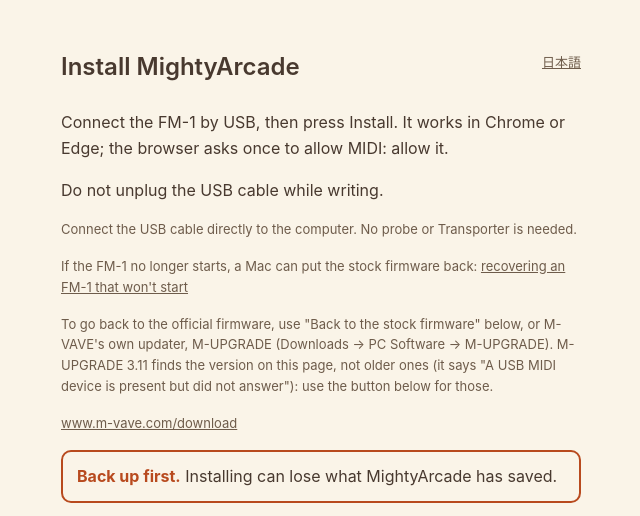
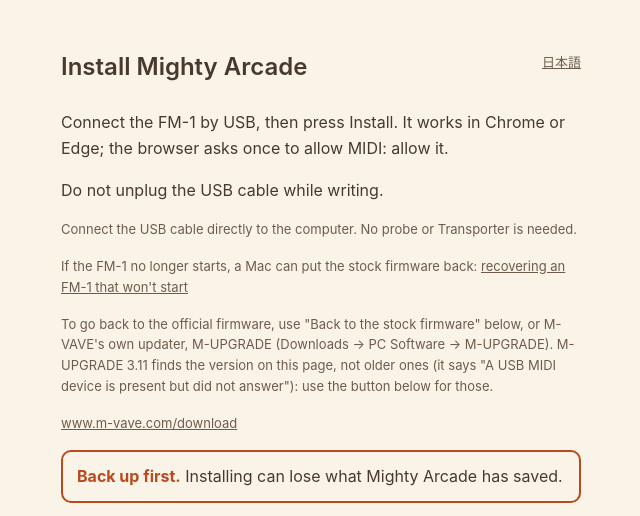
Before and after one commit to NickCulbertson/FM1-Mighty-Arcade, a plain HTML site: page install/index.html in a window 1280 px wide. Shown: the top 516 px of the page, 319-959 px from the left. Drawn offline with Linux system fonts and the light colour scheme; no server answers.

Commit message:
Site for Mighty Arcade 1.0 (from 6c71cf6)

```diff
--- a/install/index.html
+++ b/install/index.html
@@ -8,7 +8,7 @@
 <head>
 <meta charset="utf-8">
 <meta name="viewport" content="width=device-width, initial-scale=1">
-<title>Install · MightyArcade</title>
+<title>Install · Mighty Arcade</title>
 <style>
   /* light: the coral and the dim brown darkened just enough for 4.5:1 on the cream (and white on the coral) */
   :root { --bg: #faf4e8; --fg: #48392f; --dim: #6e5c4b; --accent: #b84a1e; --on-accent: #fff; --bad: #a3271b; --focus: #1f6fd1; }
@@ -61,7 +61,7 @@
 <body>
 <main>
   <button type="button" class="lang" id="lang" lang="ja">日本語</button>
-  <h1>Install MightyArcade</h1>
+  <h1>Install Mighty Arcade</h1>
   <p data-t="intro">Connect the FM-1 by USB, then press Install. It works in Chrome or Edge; the browser asks once to allow MIDI: allow it.</p>
   <p data-t="warn">Do not unplug the USB cable while writing.</p>
   <p class="small" data-t="direct"></p>
@@ -103,7 +103,7 @@
   <p id="reportstatus" role="status"></p>
   <label class="sr" for="report" data-t="reportlabel">Crash report</label>
   <textarea id="report" readonly hidden rows="14"></textarea>
-  <p><a href="../" data-t="manual">Back to MightyArcade</a></p>
+  <p><a href="../" data-t="manual">Back to Mighty Arcade</a></p>
 </main>
 <dialog id="appask" aria-labelledby="appaskh">
   <form method="dialog">
@@ -125,7 +125,7 @@
   </form>
 </dialog>
 <footer>
-  <p class="small">MightyArcade is built on fm1-base and felucca-bsp, from Felucca by Leo Kuroshita (@kurogedelic), <a href="https://hugelton.com" target="_blank" rel="noopener">Hügelton Instruments<span class="sr" data-t="newtab"> (opens in a new tab)</span></a>. Built on fm1-base by Charles Vestal and felucca-bsp; the sound engine is Mighty Arp's<br>
+  <p class="small">Mighty Arcade is built on fm1-base and felucca-bsp, from Felucca by Leo Kuroshita (@kurogedelic), <a href="https://hugelton.com" target="_blank" rel="noopener">Hügelton Instruments<span class="sr" data-t="newtab"> (opens in a new tab)</span></a>. Built on fm1-base by Charles Vestal and felucca-bsp; the sound engine is Mighty Arp's<br>
     Fonts: Barlow Semi Condensed (SIL OFL 1.1). M-VAVE and FM-1 are trademarks of their respective owners.<br>
     <span data-t="license"></span> <a href="https://github.com/NickCulbertson/FM1-Mighty-Arcade" target="_blank" rel="noopener">github.com/NickCulbertson/FM1-Mighty-Arcade<span class="sr" data-t="newtab"> (opens in a new tab)</span></a></p>
 </footer>
@@ -924,13 +924,13 @@ const TEXT = {
     newtab: "（新しいタブで開きます）", progress: "進行状況", pct: " {n}%",
     warn: "書き込み中は USB を抜かないでください。",
     install: "インストール", other: "English",
-    manual: "MightyArcade のページへ",
+    manual: "Mighty Arcade のページへ",
     direct: "USB ケーブルはパソコンに直接つないでください。Probe や Transporter などの機材は不要です。",
     brick: "万一 FM-1 が起動しなくなった場合は、Mac から標準ファームウェアに戻せます:",
     bricklink: "起動しない FM-1 の復旧（英語）",
     back: "公式ファームウェアに戻すには、このページ下の「純正ファームウェアに戻す」か、M-VAVE 公式のアップデーター M-UPGRADE（Downloads → PC Software → M-UPGRADE）を使います。M-UPGRADE 3.11 はこのページのバージョンを見つけますが、それより古いバージョンは見つけられません（「A USB MIDI device is present but did not answer」と表示されます）。その場合はこのページ下のボタンを使ってください。",
     stockh: "純正ファームウェアに戻す",
-    stockwhy: "M-VAVE の FM-1 ファームウェアを、MightyArcade（またはそのセーフモード）から同じ USB ケーブルで書き込みます。MightyArcade で保存したものは消えることがあります。",
+    stockwhy: "M-VAVE の FM-1 ファームウェアを、Mighty Arcade（またはそのセーフモード）から同じ USB ケーブルで書き込みます。Mighty Arcade で保存したものは消えることがあります。",
     stock1: "M-VAVE の FM-1 ファームウェアをダウンロード:",
     stock2: "ダウンロードしたファイルを選ぶ:",
     stock3: "FM-1 を USB で接続し、下のボタンを押す。",
@@ -956,19 +956,19 @@ const TEXT = {
     reporth: "不具合を報告する",
     reportwhy: "FM-1 がクラッシュしたら、電源を切らずに USB で接続し、下のボタンを押してください。クラッシュの記録は再起動では残りますが、電源を切ると消えます。表示された内容をコピーして、何をしていたかと一緒に送ってください。",
     reportread: "クラッシュの記録を読む", reportcopy: "コピー", reportlabel: "クラッシュの記録",
-    reportwait: "読み込み中…", reportnone: "応答がありません。FM-1 が MightyArcade を実行しているか確かめてください。",
+    reportwait: "読み込み中…", reportnone: "応答がありません。FM-1 が Mighty Arcade を実行しているか確かめてください。",
     reportok: "読み込みました。コピーして送ってください。", reportcopied: "コピーしました。",
     mboot: "m-bootloader も書き込む: 電源を入れるときに PLAY を押したままでリカバリーメニュー、REC でアップデートモード。ファームウェアが起動しないときにも使えます。",
     mbootwhy: "Julius Vitkauskas によるオープンなブートローダー（MIT）。M-VAVE のブートローダーと置き換わり、ファームウェアを更新しても残ります。「純正ファームウェアに戻す」で M-VAVE のものに戻ります。メニューの WIPE USER DATA は、ファームウェアが保存したものをすべて消去します。",
     confirmh: "インストールの前に",
     confirm1: "書き込み中、FM-1 の画面には UPDATING と進み具合が出るか、暗いままになります。このページに「完了しました」と出るまで、USB ケーブルを抜いたり電源を切ったりしないでください。数分かかることがあります。",
     confirmboot: "ファームウェアの後に m-bootloader を書き込みます。FM-1 はその間にもう一度再起動します。",
-    bakh: "先にバックアップを。", confirmbak: "書き込みで MightyArcade に保存したものが消えることがあります。",
+    bakh: "先にバックアップを。", confirmbak: "書き込みで Mighty Arcade に保存したものが消えることがあります。",
     bakok: "バックアップを取った（または残したいものはない）",
-    backuplink: "MightyArcade をバックアップする", confirmgo: "書き込む", confirmcancel: "キャンセル",
+    backuplink: "Mighty Arcade をバックアップする", confirmgo: "書き込む", confirmcancel: "キャンセル",
     bootstart: "m-bootloader を書き込み中", bootwrite: "m-bootloader を書き込み中。FM-1 は自動で再起動します",
     bootdone: "完了しました（m-bootloader 付き）",
-    bootrefused: "MightyArcade はインストールされましたが、m-bootloader は書き込めませんでした。ほかは何も変わっていません。",
+    bootrefused: "Mighty Arcade はインストールされましたが、m-bootloader は書き込めませんでした。ほかは何も変わっていません。",
     stockdamaged: "このファイルは壊れています。もう一度ダウンロードしてください。",
     stockunknown: "M-VAVE の FM-1 ファームウェアです（このページにチェックサムのないバージョン）。書き込む前に FM-1 がもう一度確認します。ボタンを押してください。",
     stockmodified: "このファイルは M-VAVE のものではありません。チェックサムを知っているバージョンだと名乗っていますが、チェックサムが一致しません。上のリンクからもう一度ダウンロードしてください。",
@@ -977,12 +977,12 @@ const TEXT = {
     tryport: "試す", pickwait: "問い合わせ中…", pickempty: "ほかの MIDI ポートはありません。",
     picknone: "{port} からは FM-1 の応答がありません。",
     pickok: "{port} で {id} が見つかりました。このブラウザが覚えておきます。もう一度押してください。",
-    res: "MightyArcade のデータを書き込み中", resdone: "完了しました（MightyArcade のデータも書き込みました）",
-    resfail: "MightyArcade はインストールされ、動きます。ただしMightyArcade のデータは、もう一度インストールするまでありません。書き込めなかった理由: ",
+    res: "Mighty Arcade のデータを書き込み中", resdone: "完了しました（Mighty Arcade のデータも書き込みました）",
+    resfail: "Mighty Arcade はインストールされ、動きます。ただしMighty Arcade のデータは、もう一度インストールするまでありません。書き込めなかった理由: ",
     res2: "転送が途中で止まりました。", res7: "FM-1 がメモリを消去できませんでした。", res8: "FM-1 がメモリに書き込めませんでした。",
-    res10: "FM-1 が再生中です。止めてから、もう一度インストールしてください。", res20: "このMightyArcade のデータは MightyArcade の別のビルドのものです。",
+    res10: "FM-1 が再生中です。止めてから、もう一度インストールしてください。", res20: "このMighty Arcade のデータは Mighty Arcade の別のビルドのものです。",
     res21: "FM-1 が保存したものを移動中です。電源を入れ直してから、もう一度インストールしてください。",
-    res22: "書き込んだ内容の確認に失敗しました。", resload: "MightyArcade のデータのファイルを読み込めませんでした。ページを再読み込みしてください。",
+    res22: "書き込んだ内容の確認に失敗しました。", resload: "Mighty Arcade のデータのファイルを読み込めませんでした。ページを再読み込みしてください。",
     resnoreturn: "インストール後、FM-1 が応答しませんでした。", reslost: "USB の接続が切れました。",
     resother: "エラーコード ",
   },
@@ -991,13 +991,13 @@ const TEXT = {
     newtab: " (opens in a new tab)", progress: "Progress", pct: ", {n} percent",
     warn: "Do not unplug the USB cable while writing.",
     install: "Install", other: "日本語",
-    manual: "Back to MightyArcade",
+    manual: "Back to Mighty Arcade",
     direct: "Connect the USB cable directly to the computer. No probe or Transporter is needed.",
     brick: "If the FM-1 no longer starts, a Mac can put the stock firmware back:",
     bricklink: "recovering an FM-1 that won't start",
     back: "To go back to the official firmware, use \"Back to the stock firmware\" below, or M-VAVE's own updater, M-UPGRADE (Downloads → PC Software → M-UPGRADE). M-UPGRADE 3.11 finds the version on this page, not older ones (it says \"A USB MIDI device is present but did not answer\"): use the button below for those.",
     stockh: "Back to the stock firmware",
-    stockwhy: "This writes M-VAVE's own FM-1 firmware back, from MightyArcade (or its safe mode, or another firmware with the same update entry) over the same USB cable. What MightyArcade saved may be lost.",
+    stockwhy: "This writes M-VAVE's own FM-1 firmware back, from Mighty Arcade (or its safe mode, or another firmware with the same update entry) over the same USB cable. What Mighty Arcade saved may be lost.",
     stock1: "Download M-VAVE's FM-1 firmware:",
     stock2: "Choose the file you downloaded:",
     stock3: "Connect the FM-1 by USB and press the button below.",
@@ -1023,19 +1023,19 @@ const TEXT = {
     reporth: "Report a problem",
     reportwhy: "If the FM-1 crashed, don't switch it off: connect it by USB and press the button below. The crash record survives a restart, but not switching off. Copy what appears and send it, with what you were doing at the time.",
     reportread: "Read the crash report", reportcopy: "Copy", reportlabel: "Crash report",
-    reportwait: "Reading…", reportnone: "No answer. Check that the FM-1 is running MightyArcade.",
+    reportwait: "Reading…", reportnone: "No answer. Check that the FM-1 is running Mighty Arcade.",
     reportok: "Read. Copy it and send it.", reportcopied: "Copied.",
     mboot: "Also install m-bootloader: hold PLAY while switching on for a recovery menu, or REC for update mode, even when a firmware won't start.",
     mbootwhy: "An open bootloader by Julius Vitkauskas (MIT). It replaces M-VAVE's bootloader and stays through firmware updates; \"Back to the stock firmware\" puts M-VAVE's back. Its menu's WIPE USER DATA erases everything firmwares have saved.",
     confirmh: "Before you install",
     confirm1: "While it is written, the FM-1's screen shows UPDATING and a bar, or stays dark. Don't unplug the USB cable or switch the FM-1 off until this page says Done. It can take several minutes.",
     confirmboot: "m-bootloader is written after the firmware: the FM-1 restarts once more for it.",
-    bakh: "Back up first.", confirmbak: "Installing can lose what MightyArcade has saved.",
+    bakh: "Back up first.", confirmbak: "Installing can lose what Mighty Arcade has saved.",
     bakok: "I've backed up, or have nothing to keep.",
-    backuplink: "Back up MightyArcade", confirmgo: "Install", confirmcancel: "Cancel",
+    backuplink: "Back up Mighty Arcade", confirmgo: "Install", confirmcancel: "Cancel",
     bootstart: "Installing m-bootloader", bootwrite: "Installing m-bootloader: the FM-1 restarts by itself",
     bootdone: "Done, with m-bootloader",
-    bootrefused: "MightyArcade is installed, but m-bootloader could not be: nothing else was changed.",
+    bootrefused: "Mighty Arcade is installed, but m-bootloader could not be: nothing else was changed.",
     stockdamaged: "That file is damaged. Download it again.",
     stockunknown: "That is M-VAVE's FM-1 firmware, a version this page has no checksum for. The FM-1 checks it again before writing. Press the button to install it.",
     stockmodified: "That file is not M-VAVE's: it says it is a version whose checksum this page knows, and its checksum differs. Download it again from the link above.",
@@ -1044,12 +1044,12 @@ const TEXT = {
     tryport: "Try", pickwait: "Asking…", pickempty: "No other MIDI ports.",
     picknone: "No FM-1 answered on {port}.",
     pickok: "Found {id} on {port}. This browser remembers it. Press the button again.",
-    res: "Writing MightyArcade's data", resdone: "Done, with MightyArcade's data written too.",
-    resfail: "MightyArcade is installed and works, but without MightyArcade's data until you install it again. Not written: ",
+    res: "Writing Mighty Arcade's data", resdone: "Done, with Mighty Arcade's data written too.",
+    resfail: "Mighty Arcade is installed and works, but without Mighty Arcade's data until you install it again. Not written: ",
     res2: "the transfer stopped.", res7: "the FM-1 could not erase its memory.", res8: "the FM-1 could not write its memory.",
-    res10: "the FM-1 is playing. Stop it, then install again.", res20: "the file of MightyArcade's data is for another build of MightyArcade.",
+    res10: "the FM-1 is playing. Stop it, then install again.", res20: "the file of Mighty Arcade's data is for another build of Mighty Arcade.",
     res21: "the FM-1 is still moving what it has saved. Switch it off and on, then install again.",
-    res22: "what was written did not check.", resload: "the file of MightyArcade's data did not load. Reload the page.",
+    res22: "what was written did not check.", resload: "the file of Mighty Arcade's data did not load. Reload the page.",
     resnoreturn: "the FM-1 did not answer after the update.", reslost: "the USB connection was lost.",
     resother: "error code ",
   },
@@ -1136,7 +1136,7 @@ window.addEventListener("beforeunload", (e) => { if (writing) { e.preventDefault
     if (productOf(pkg) !== meta.product) { sayK("badpkg"); return; }
     image = logicalImage(pkg);
     try { checkUfw(image); } catch (_) { image = null; sayK("badpkg"); return; }
-    say(`MightyArcade ${meta.version}`);
+    say(`Mighty Arcade ${meta.version}`);
     $("go").disabled = false;
   } catch (e) { sayK("loadfail", e.message); }
   /* m-bootloader: offered only when its package is here and is the one the site was made with */
```
Also changed, not shown: 3 other files.
